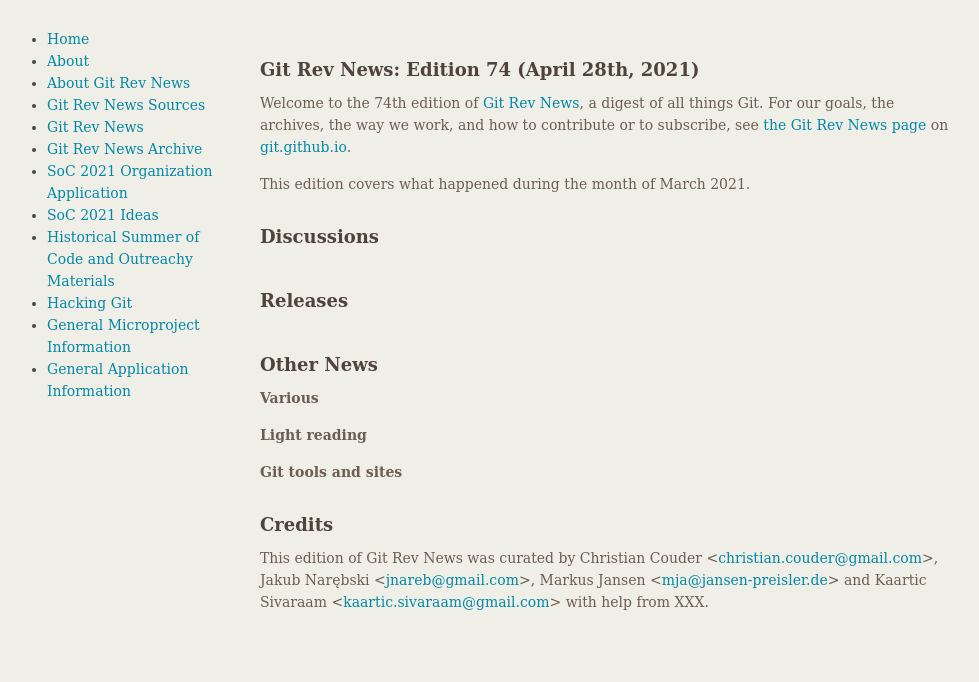
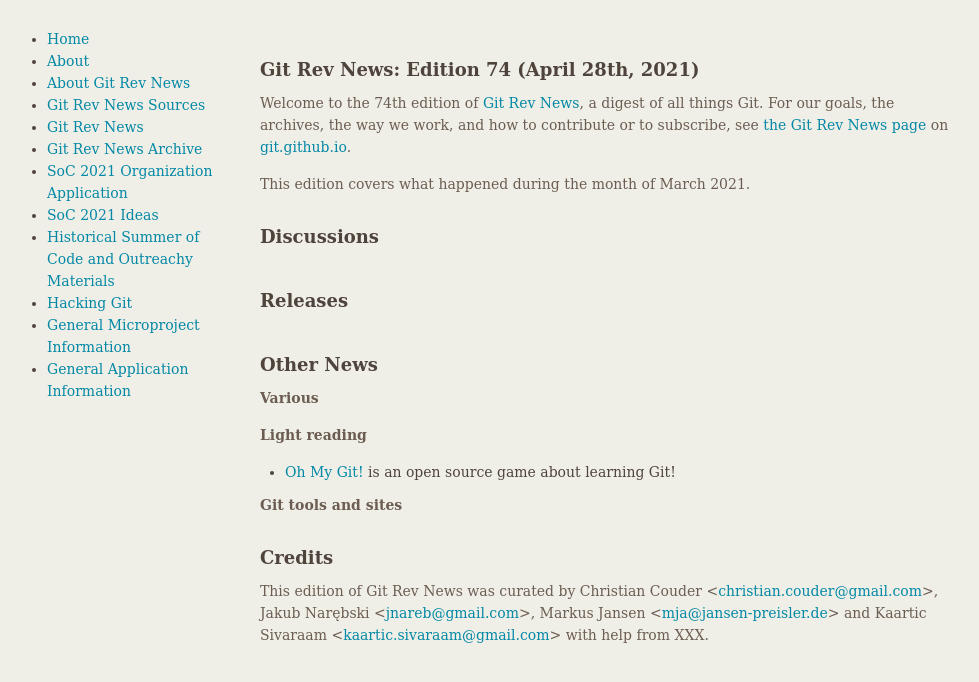
Before and after one commit to git/git.github.io, a Jekyll site: the page built from rev_news/drafts/edition-74.md, in a window 1280 px wide. Shown: the top 682 px of the page, without its empty margins (149-1128 px from the left). Built offline with Jekyll 4.4.1, drawn with Linux system fonts in a browser that asks for light colours.

Commit message:
Rev News: mention Oh My Git!
Signed-off-by: Johannes Schindelin <johannes.schindelin@gmx.de>

```diff
--- a/rev_news/drafts/edition-74.md
+++ b/rev_news/drafts/edition-74.md
@@ -43,6 +43,7 @@
 
 __Light reading__
 
+* [Oh My Git!](https://ohmygit.org/) is an open source game about learning Git!
 
 __Git tools and sites__
 
```
